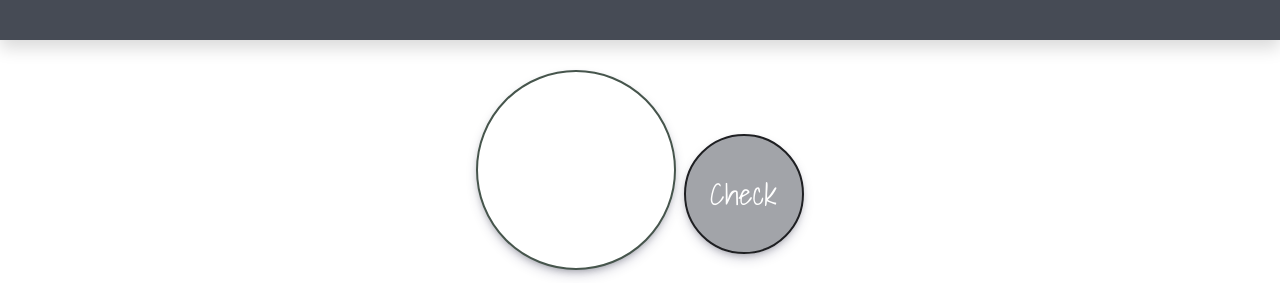
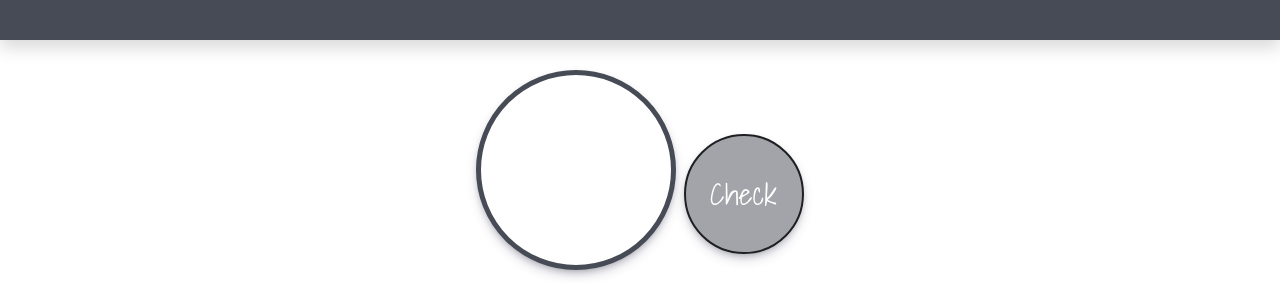
Before and after one commit to SarahAllison92/guess-my-number, a website: page index.html in a window 1280 px wide. Shown: the part 226-509 px from the top of the page. Drawn offline with nearby package versions, Linux system fonts and the light colour scheme.

Commit message:
Update style.css

```diff
--- a/src/style.css
+++ b/src/style.css
@@ -22,7 +22,7 @@ h2 {
   height: 200px;
   margin-top: 30px;
   border-radius: 50%;
-  border: 2px solid rgb(70, 85, 76);
+  border: 5px solid rgb(70, 75, 85);
   background-color: #fff;
   color: #000;
   font-size: 80px;
```
